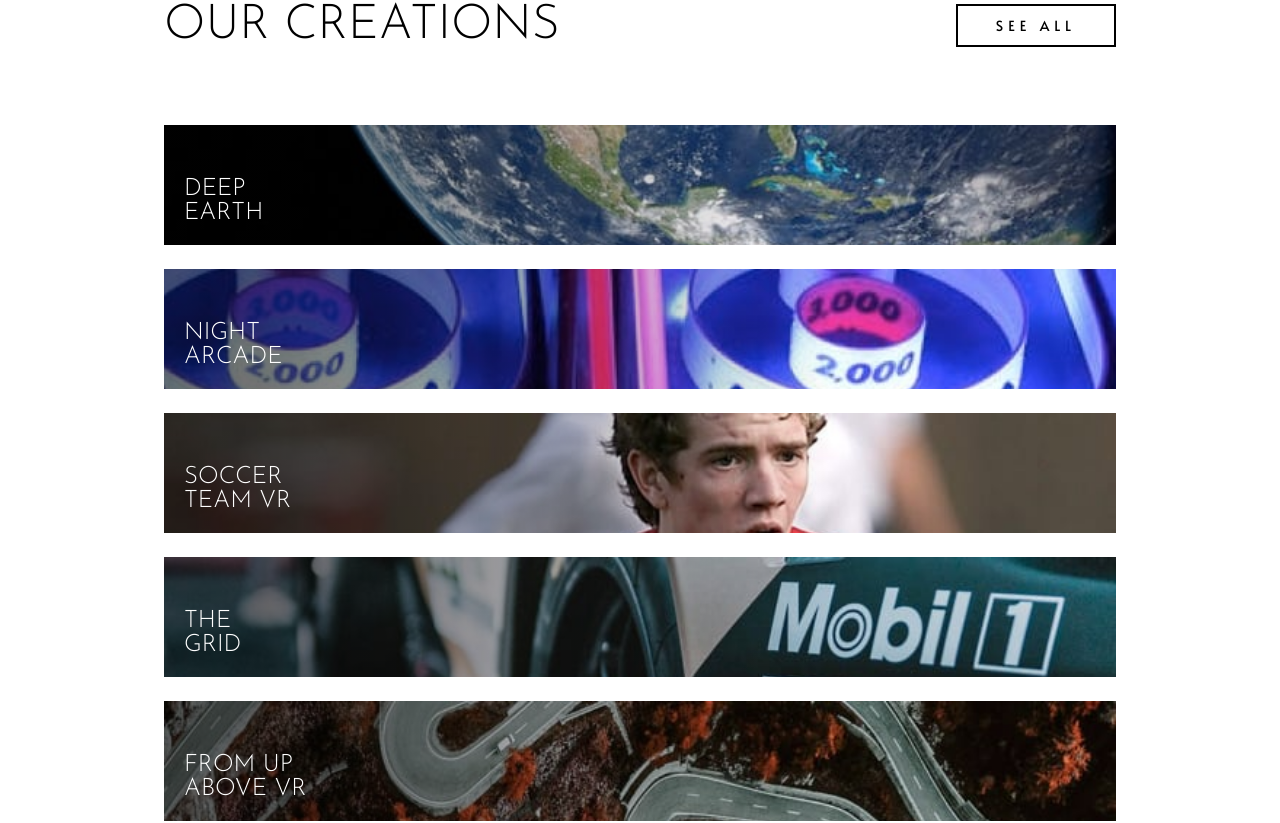
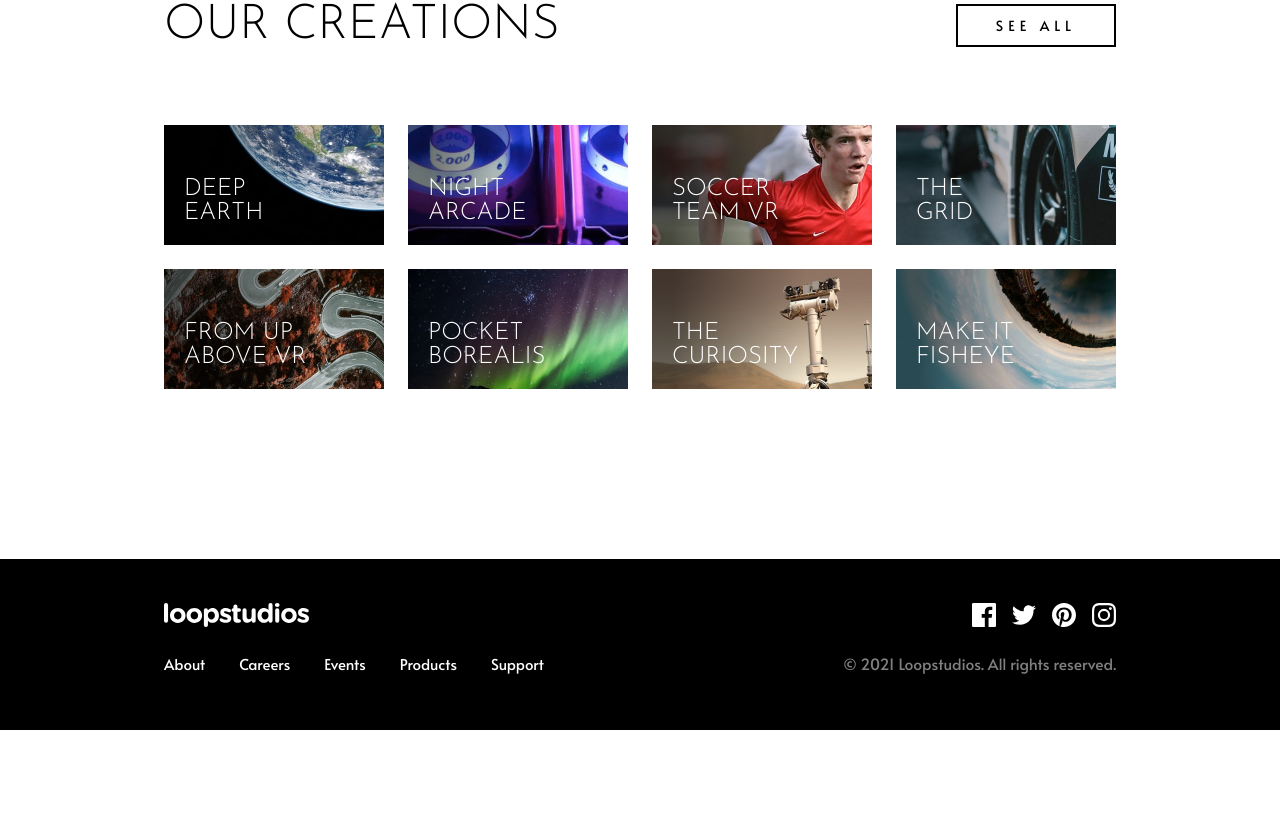
Before and after one commit to GracilianoOG/fem-loopstudios-landing-page, a React (Vite) app: page / in a window 1280 px wide. Shown: the part 1638-2461 px from the top of the page. After the commit the page ends 2368 px from the top, so only its background shows below. Built offline with nearby package versions, Linux system fonts and the light colour scheme.

Commit message:
Set number of columns to 4 on desktop

```diff
--- a/src/components/CreationSection/styles.ts
+++ b/src/components/CreationSection/styles.ts
@@ -28,6 +28,10 @@ export const MainHeadingStyled = styled.h2`
 export const CardsContainerStyled = styled.div`
   display: grid;
   gap: 24px;
+
+  @media screen and (min-width: 992px) {
+    grid-template-columns: repeat(4, 1fr);
+  }
 `;
 
 export const MoreLinkStyled = styled.a`
```
